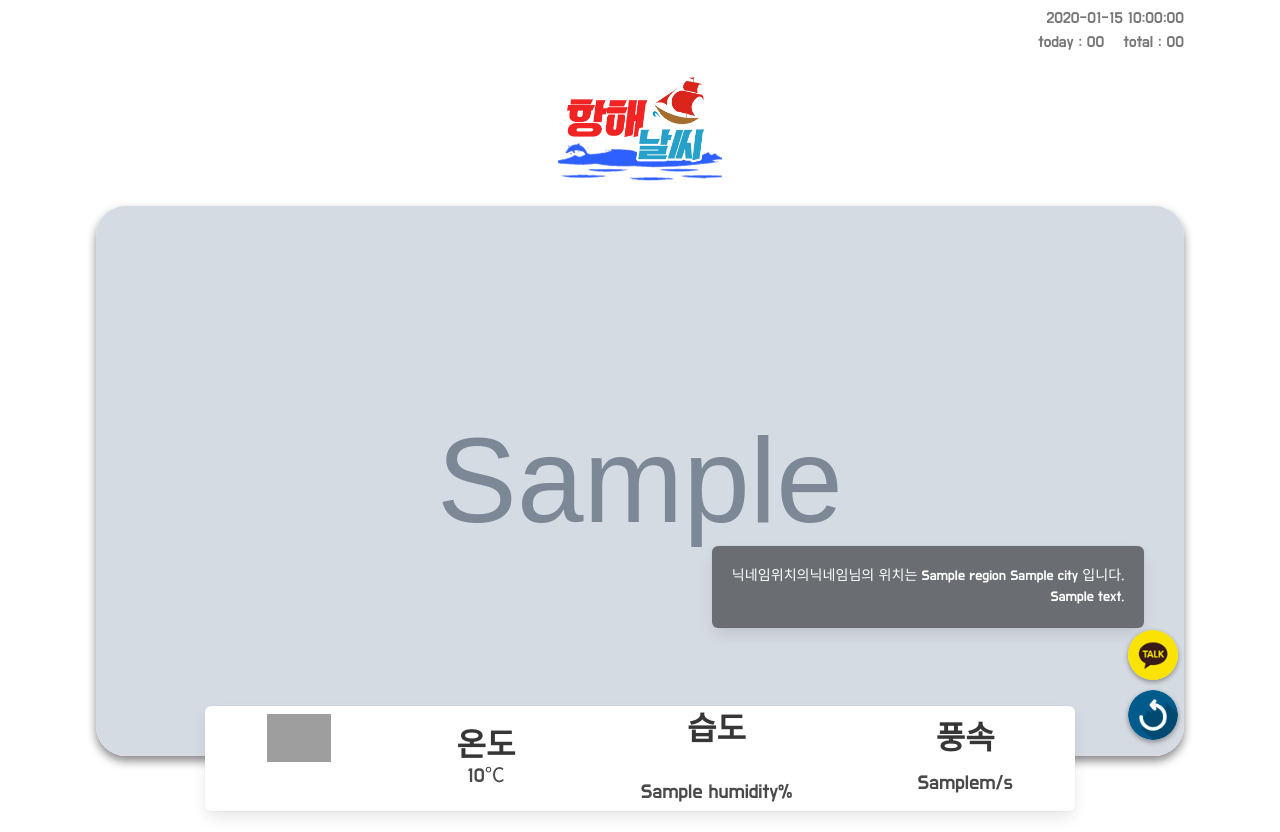
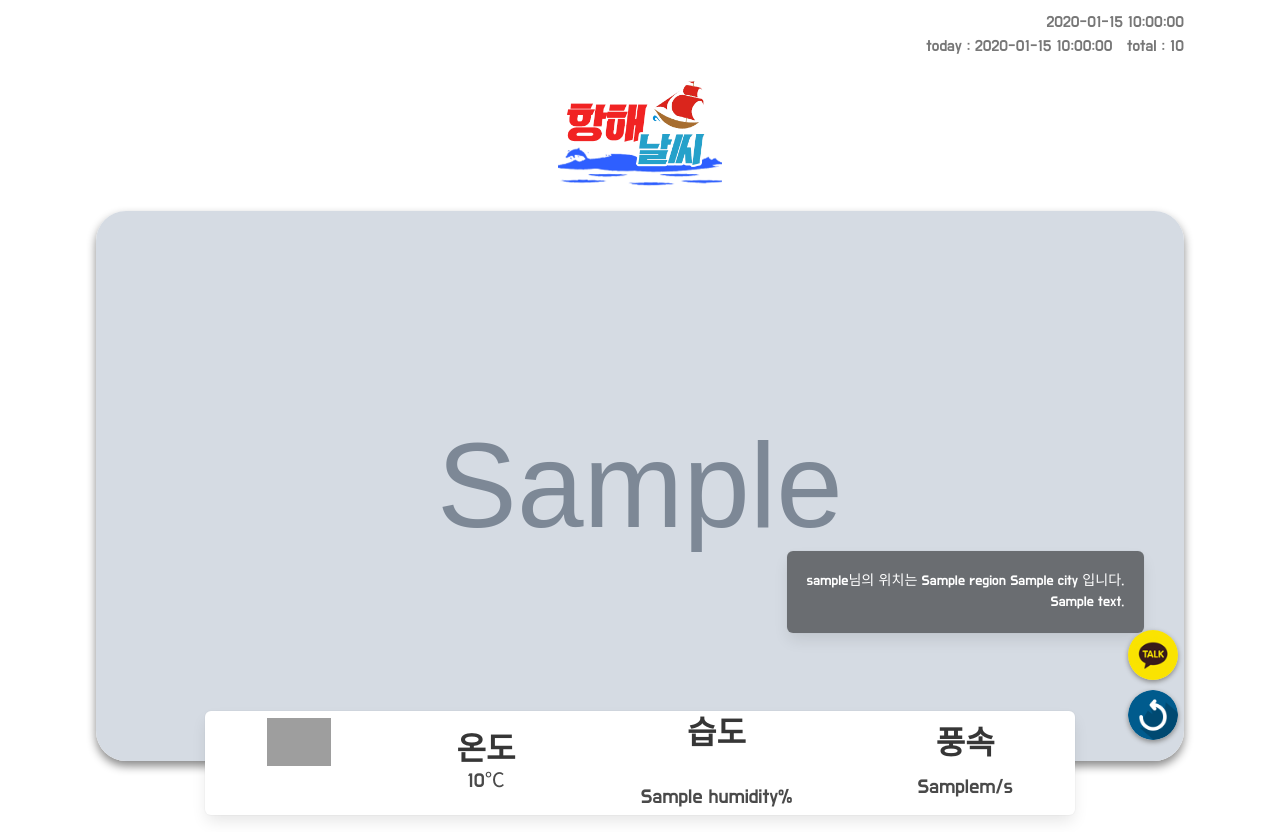
Before and after one commit to pjh2149/hanghae-weather, a Flask app: template templates/index.html in a window 1280 px wide. Shown: the top 832 px of the page. Run offline with Flask 2, Linux system fonts and the light colour scheme; the template is opened without the code that fills it: most values are stand-ins (such as "Sample title", 1, 10 or a date in 2020); grey boxes marked "Sample" are stand-in pictures; some libraries are stand-ins or nearby versions; some web fonts are replaced; grey boxes are pictures that could not be loaded.

Commit message:
0609-23:54

```diff
--- a/IP_setup.py
+++ b/IP_setup.py
@@ -92,7 +92,7 @@
     if main == "Rain" or main == "Thunderstorm" or main == "Snow" or main == "Fog" or main == "Tornado":
         background_image = "https://i.pinimg.com/originals/0c/17/af/0c17afdc3841a2e112852745a8257983.jpg"
     elif main == "Clear" or main == "Clouds":
-        background_image = "http://cdn6.dissolve.com/p/D1201_30_001/D1201_30_001_0004_600.jpg"
+        background_image = "https://images.unsplash.com/photo-1593996663975-977407846c7d?ixid=MnwxMjA3fDB8MHxwaG90by1wYWdlfHx8fGVufDB8fHx8&ixlib=rb-1.2.1&auto=format&fit=crop&w=1050&q=80"
     else:
         background_image = "https://thumbs.dreamstime.com/b/ship-white-sails-waves-sea-ocean-marine-background-illustration-discovery-america-columbus-121516839.jpg"
 
--- a/app.py
+++ b/app.py
@@ -44,6 +44,7 @@
                                humidity=weather_index[3], image=weather_index[4], main=weather_index[5], background_image=weather_index[6],
                                visitors_today=list(db.todayCounter.find({}, {'_id': False})),
                                visitors_total=list(db.visitorCounter.find({}, {'_id': False})), today=today)
+
     except jwt.ExpiredSignatureError:
         return redirect(url_for("login", msg="로그인 시간이 만료되었습니다."))
     except jwt.exceptions.DecodeError:
--- a/templates/index.html
+++ b/templates/index.html
@@ -3,7 +3,7 @@
 <head>
     <meta charset="utf-8">
     <meta name="viewport" content="width=device-width, initial-scale=1, shrink-to-fit=no">
-
+    <link rel="shortcut icon" type="image/x-icon" href="../static/fabicon.ico" />
     <!-- Bulma CSS -->
     <link rel="stylesheet" href="https://cdn.jsdelivr.net/npm/bulma@0.9.1/css/bulma.min.css">
     <!-- Font Awesome CSS -->
@@ -450,8 +450,8 @@
         <div class="navbar-end">
             <p class="count-visitor">
                 {{ today }} <br>
-                today : 00 &nbsp;&nbsp;
-                total : 00
+                today : {{ visitors_today }}&nbsp;&nbsp;
+                total : {{ visitors_total }}
             </p>
         </div>
 
@@ -472,7 +472,7 @@
 
 
         <div class="weather_info box weather_info_width">
-            <p class="weather_info_text">닉네임위치의닉네임님의 위치는 {{ region }} {{ city }} 입니다.</p>
+            <p class="weather_info_text">{{ nickname_receive }}님의 위치는 {{ region }} {{ city }} 입니다.</p>
             <p class="description_padding">{{ description }}</p>
         </div>
 
@@ -659,6 +659,7 @@
     $(".refresh_btn").click(function (e) {
         e.preventDefault();
         window.location.reload();
+        scrollTo(0,0);
     });
 
     $(".navbar-burger").click(function (e){
--- a/templates/login.html
+++ b/templates/login.html
@@ -8,7 +8,7 @@
     <!-- Required meta tags -->
     <meta charset="utf-8">
     <meta name="viewport" content="width=device-width, initial-scale=1, shrink-to-fit=no">
-    <link rel="shortcut icon" type="image/x-icon" href="../static/pabicon.ico" />
+    <link rel="shortcut icon" type="image/x-icon" href="../static/fabicon.ico" />
 
     <!-- Bulma CSS -->
     <link rel="stylesheet" href="https://cdn.jsdelivr.net/npm/bulma@0.9.1/css/bulma.min.css">
```
Also changed, not shown: static/fabicon.ico (renamed from static/pabicon.ico).
